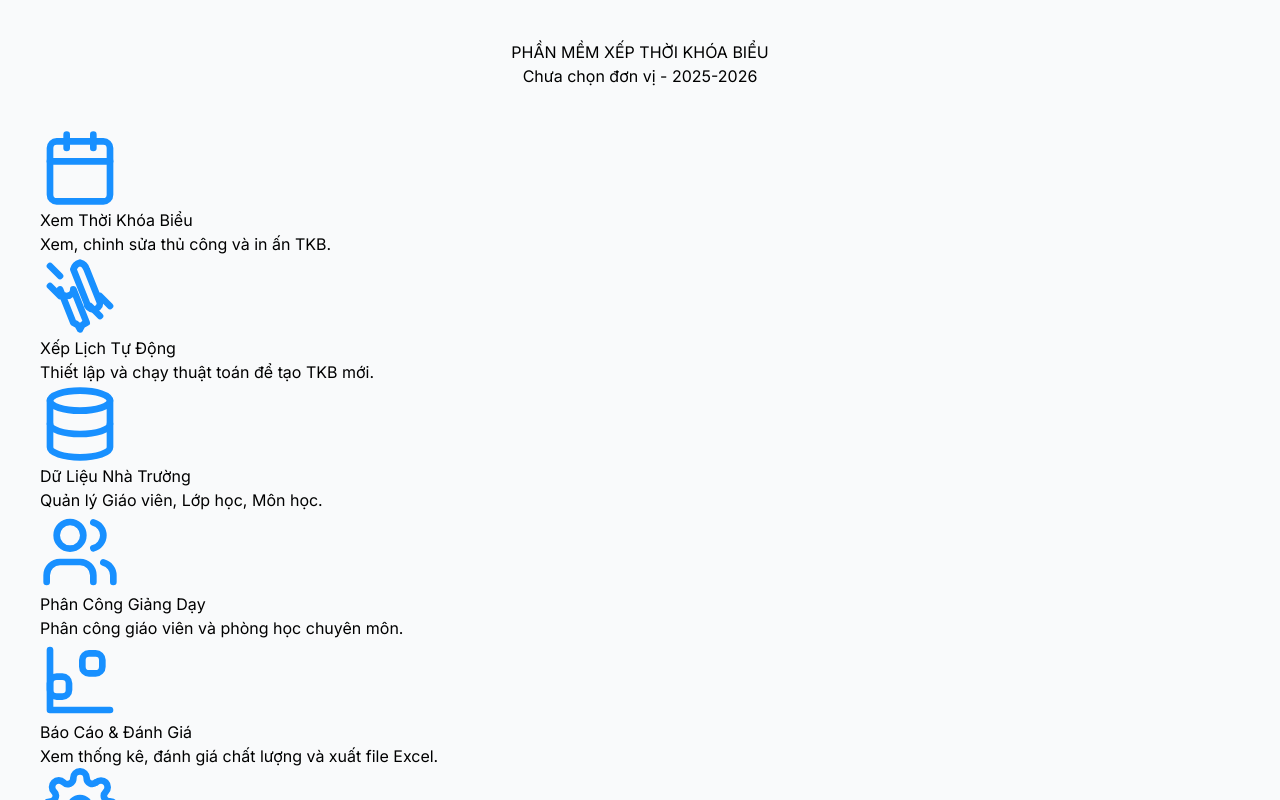
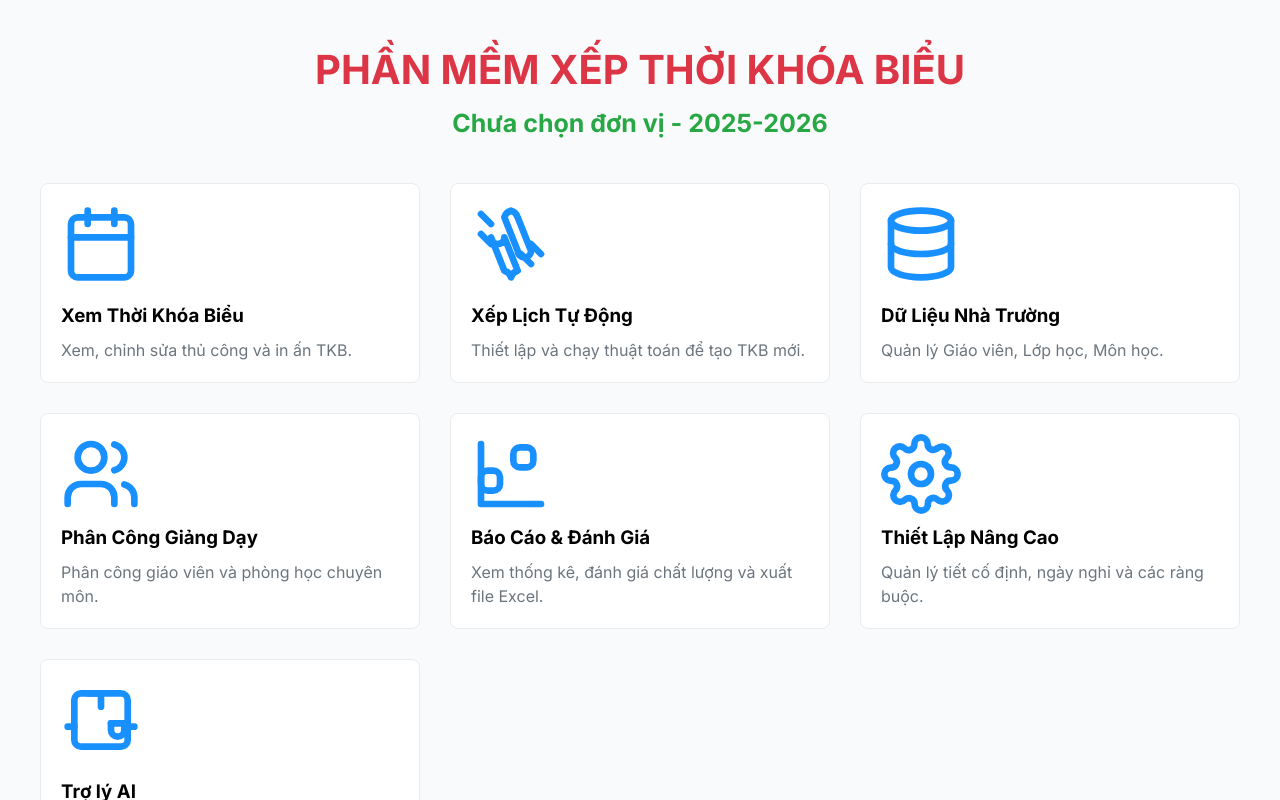
Before and after one commit to HoangThiencm/tkb-web-frontend, a Next.js app: page /dashboard in a window 1280 px wide. Shown: the top 800 px of the page. Built offline with nearby package versions, Linux system fonts and the light colour scheme; no server answers.

Commit message:
Add files via upload

```diff
--- a/app/globals.css
+++ b/app/globals.css
@@ -25,3 +25,88 @@ body {
     )
     rgb(var(--background-start-rgb));
 }
+
+/* Dashboard Styles */
+.dashboard-title {
+  font-size: 40px;
+  font-weight: bold;
+  color: #dc3545;
+  margin-bottom: 5px;
+}
+
+.dashboard-subtitle {
+  font-size: 25px;
+  font-weight: bold;
+  color: #28a745;
+}
+
+.dashboard-grid {
+  display: grid;
+  grid-template-columns: repeat(3, 1fr);
+  gap: 30px;
+  max-width: 1200px;
+  margin: 0 auto;
+}
+
+@media (max-width: 1024px) {
+  .dashboard-grid {
+    grid-template-columns: repeat(2, 1fr);
+  }
+}
+
+@media (max-width: 640px) {
+  .dashboard-grid {
+    grid-template-columns: 1fr;
+  }
+  .dashboard-title {
+    font-size: 28px;
+  }
+  .dashboard-subtitle {
+    font-size: 20px;
+  }
+}
+
+.dashboard-card-link {
+  text-decoration: none;
+  color: inherit;
+  display: block;
+}
+
+.dashboard-card {
+  background-color: #ffffff;
+  border: 1px solid #e9ecef;
+  border-radius: 8px;
+  padding: 20px;
+  min-height: 200px;
+  display: flex;
+  flex-direction: column;
+  text-align: left;
+  transition: border-color 0.2s;
+  cursor: pointer;
+}
+
+.dashboard-card:hover {
+  border-color: #007bff;
+}
+
+.dashboard-card-icon {
+  width: 80px;
+  height: 80px;
+  display: flex;
+  align-items: center;
+  justify-content: flex-start;
+  margin-bottom: 10px;
+}
+
+.dashboard-card-title {
+  font-size: 14pt;
+  font-weight: bold;
+  margin-bottom: 8px;
+  color: #000;
+}
+
+.dashboard-card-description {
+  font-size: 12pt;
+  color: #6c757d;
+  line-height: 1.5;
+}
```
